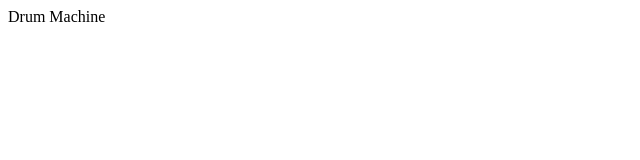
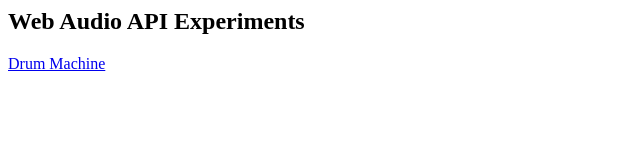
Before and after one commit to mhosinski/Web-Audio-API-Experiments, a plain HTML site: page index.html in a window 1280 px wide. Shown: the whole page, without its empty margins (0-640 px from the left). Drawn offline with Linux system fonts and the light colour scheme.

Commit message:
Add additional files and modify index

```diff
--- a/index.html
+++ b/index.html
@@ -1 +1,2 @@
-Drum Machine
+<h2>Web Audio API Experiments</h2>
+<a href="./drum-machine.html">Drum Machine</a>
```
Also changed, not shown: drum-machine.html (added, +1 -0 lines), synth.html (added, +1 -0 lines).
